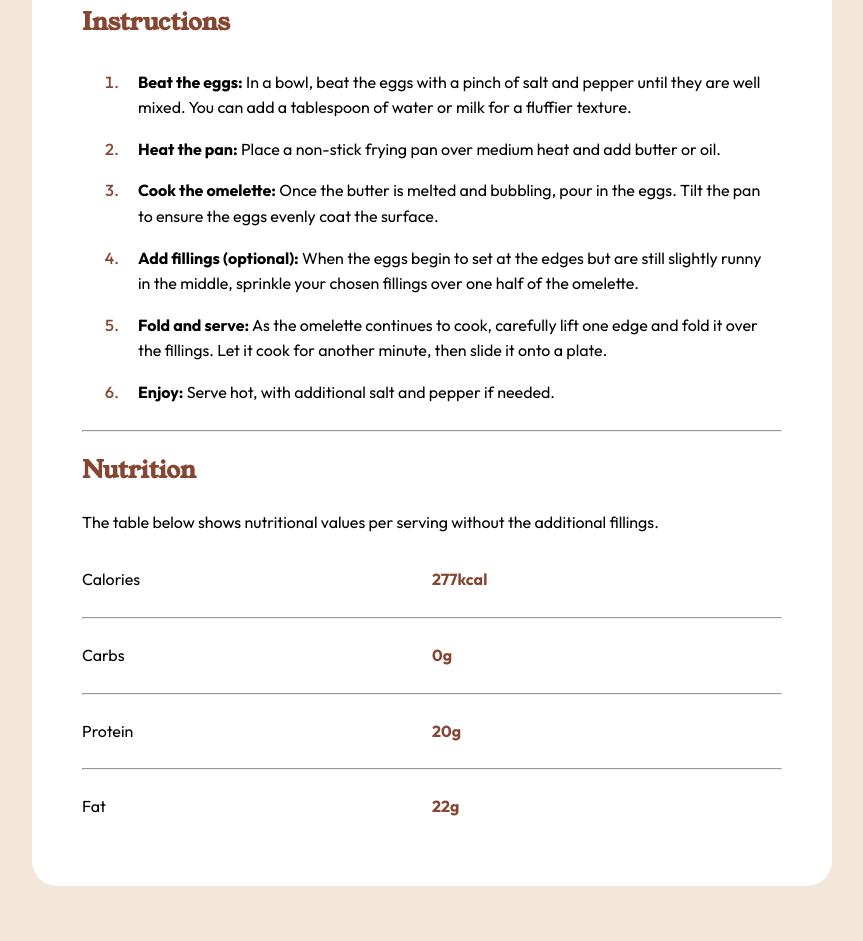
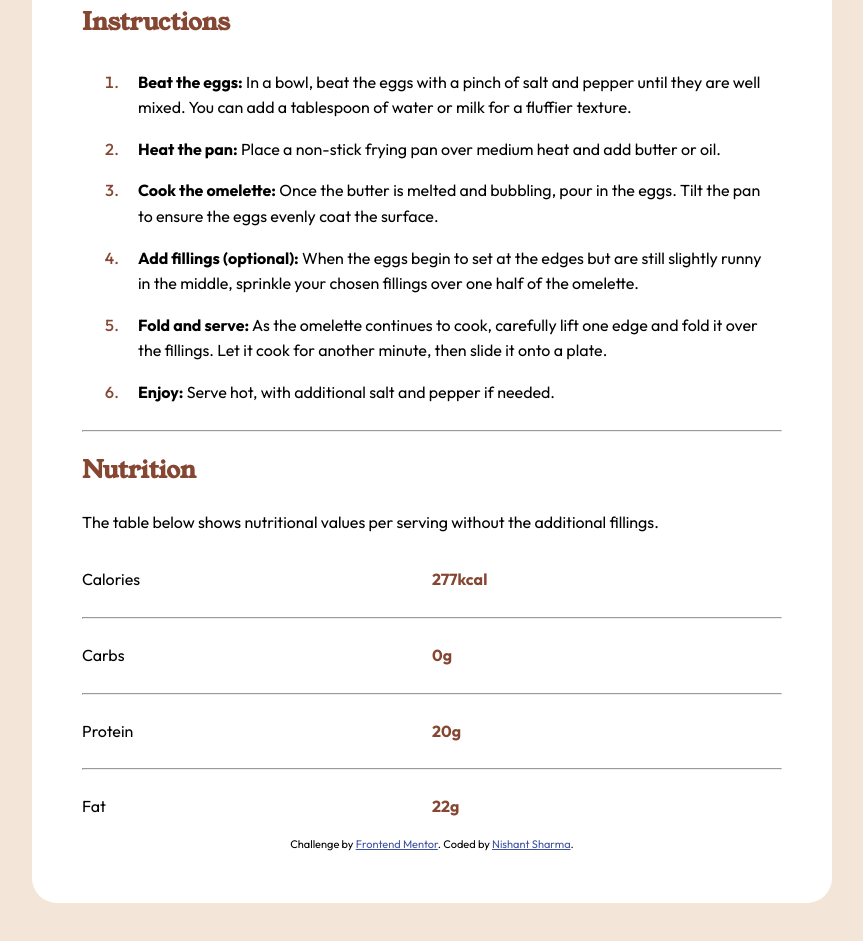
Before and after one commit to N-i-s-h-a-n-t/css-challenge, a plain HTML site: page recipe-page-main/index.html in a window 1280 px wide. Shown: the part 1148-2089 px from the top of the page, without its empty margins (208-1071 px from the left). Drawn offline with Linux system fonts and the light colour scheme.

Commit message:
Add attribution for recipe page

```diff
--- a/recipe-page-main/index.html
+++ b/recipe-page-main/index.html
@@ -118,6 +118,10 @@
       </div>
     </section>
   </main>
+  <div class="attribution">
+    Challenge by <a href="https://www.frontendmentor.io?ref=challenge" target="_blank">Frontend Mentor</a>.
+    Coded by <a href="#">Nishant Sharma</a>.
+  </div>
   </div>
 </body>
 </html>
--- a/recipe-page-main/style.css
+++ b/recipe-page-main/style.css
@@ -86,6 +86,15 @@ li {
   width: 100%;
 }
 
+.attribution {
+  font-size: 11px;
+  text-align: center;
+}
+
+.attribution a {
+  color: hsl(228, 45%, 44%);
+}
+
 @media (min-width: 750px) {
   body {
     background-color: #f3e5d8;
```
Also changed, not shown: 1 other file.
